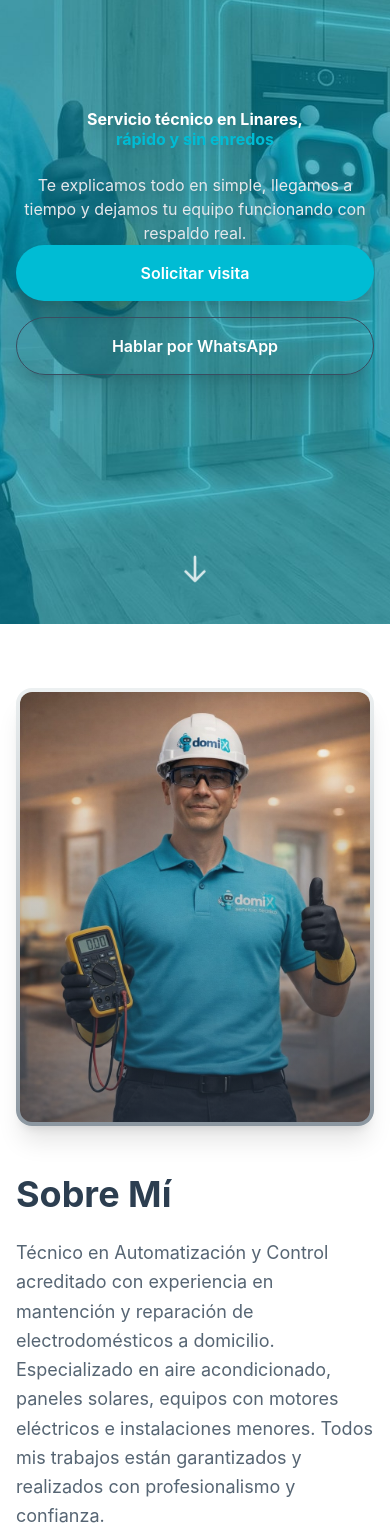
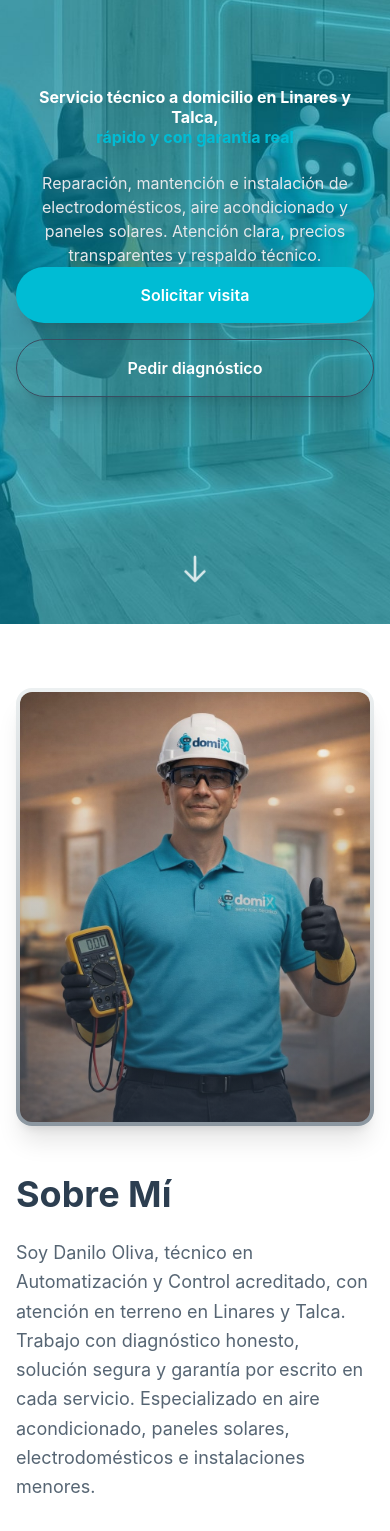
Before and after one commit to jorgeolivaortega-source/comics-domix, a React (Vite) app: page / in a window 390 px wide. Shown: the part 220-1751 px from the top of the page. Built offline with nearby package versions, Linux system fonts and the light colour scheme; the HTML template or start-up script is replaced by a standard one; what pocketbase would draw is missing.

Commit message:
Refine Maule-focused copy for preview version

```diff
--- a/src/components/AboutSection.jsx
+++ b/src/components/AboutSection.jsx
@@ -30,7 +30,9 @@ const AboutSection = () => {
               Sobre Mí
             </h2>
             <p className="text-[#2C3E50]/80 text-lg leading-relaxed mb-8">
-              Técnico en Automatización y Control acreditado con experiencia en mantención y reparación de electrodomésticos a domicilio. Especializado en aire acondicionado, paneles solares, equipos con motores eléctricos e instalaciones menores. Todos mis trabajos están garantizados y realizados con profesionalismo y confianza.
+              Soy Danilo Oliva, técnico en Automatización y Control acreditado, con atención en terreno en Linares y Talca.
+              Trabajo con diagnóstico honesto, solución segura y garantía por escrito en cada servicio.
+              Especializado en aire acondicionado, paneles solares, electrodomésticos e instalaciones menores.
             </p>
 
             {/* Badges */}
--- a/src/components/Footer.jsx
+++ b/src/components/Footer.jsx
@@ -28,8 +28,8 @@ const Footer = () => {
               <div className="flex items-start space-x-3">
                 <MapPin className="w-5 h-5 text-[#00BCD4] mt-1 flex-shrink-0" />
                 <div>
-                  <p className="text-gray-300">Linares, Región del Maule</p>
-                  <p className="text-gray-400 text-sm">Zona de servicio: Linares y alrededores</p>
+                  <p className="text-gray-300">Linares y Talca, Región del Maule</p>
+                  <p className="text-gray-400 text-sm">Zona de servicio: Linares, Talca y alrededores</p>
                 </div>
               </div>
               <div className="flex items-center space-x-3">
--- a/src/components/ServicesSection.jsx
+++ b/src/components/ServicesSection.jsx
@@ -7,7 +7,7 @@ const ServicesSection = () => {
       icon: Wrench,
       titulo: 'Reparaciones',
       descripcion:
-        'Diagnosticamos y reparamos fallas para que vuelvas a funcionar rápido, con seguridad y garantía.',
+        'Detectamos la falla, explicamos causa y costo antes de intervenir, y reparamos con seguridad y garantía. Sin sorpresas.',
       imagen:
         'https://images.unsplash.com/photo-1581578731548-c64695cc6952?auto=format&fit=crop&w=1200&q=80',
       ejemplos: ['Refrigeradores', 'Lavadoras y secadoras', 'Aire acondicionado'],
@@ -18,7 +18,7 @@ const ServicesSection = () => {
       icon: Settings,
       titulo: 'Mantención',
       descripcion:
-        'Prevenimos fallas con mantenciones periódicas que alargan la vida útil de tus equipos y evitan gastos mayores.',
+        'Mantenemos tus equipos en buen estado para prevenir fallas, reducir costos futuros y extender su vida útil.',
       imagen:
         'https://images.unsplash.com/photo-1621905252507-b35492cc74b4?auto=format&fit=crop&w=1200&q=80',
       ejemplos: ['Limpieza y ajuste', 'Chequeo eléctrico', 'Revisión preventiva de equipos'],
@@ -29,7 +29,7 @@ const ServicesSection = () => {
       icon: Zap,
       titulo: 'Instalación',
       descripcion:
-        'Instalamos y dejamos todo operativo, probado y explicado en simple para que uses tu equipo con confianza.',
+        'Instalamos, probamos y dejamos todo operativo, con explicación clara de uso y recomendaciones de cuidado.',
       imagen:
         'https://images.unsplash.com/photo-1558002038-1055907df827?auto=format&fit=crop&w=1200&q=80',
       ejemplos: ['Aire acondicionado', 'Paneles solares', 'Instalaciones eléctricas menores'],
@@ -44,8 +44,8 @@ const ServicesSection = () => {
         <div className="text-center mb-16">
           <h2 className="text-4xl md:text-5xl font-bold text-white mb-4">Servicios</h2>
           <p className="text-gray-300 text-lg max-w-3xl mx-auto">
-            Soluciones claras en Linares para hogares y negocios: eliges el servicio, te explicamos en simple y
-            resolvemos con respaldo.
+            Soluciones claras en Linares y Talca para hogares y negocios: eliges el servicio, te explicamos en simple y
+            resolvemos con respaldo técnico.
           </p>
         </div>
 
--- a/src/pages/HomePage.jsx
+++ b/src/pages/HomePage.jsx
@@ -10,8 +10,8 @@ import heroBg from '@/assets/hero-bg-domix.jpg';
 const HomePage = () => {
   return <>
       <Helmet>
-        <title>DOMI X | Danilo Oliva - Servicios de Mantención y Reparación</title>
-        <meta name="description" content="Técnico en Automatización y Control acreditado. Servicios profesionales de mantención y reparación de electrodomésticos, aire acondicionado, paneles solares e instalaciones menores en Linares, Región del Maule." />
+        <title>Servicio técnico en Linares y Talca | DOMI X Danilo Oliva</title>
+        <meta name="description" content="Servicio técnico a domicilio en Linares y Talca: reparación, mantención e instalación de electrodomésticos, aire acondicionado y paneles solares. Atención rápida, precios claros y garantía real." />
       </Helmet>
 
       {/* Hero Section */}
@@ -31,19 +31,19 @@ const HomePage = () => {
         {/* Content */}
         <div className="container mx-auto px-4 relative z-10 text-center pt-20">
           <h1 className="text-3xl sm:text-4xl md:text-6xl lg:text-7xl font-bold text-white mb-6 leading-tight drop-shadow-lg">
-            Servicio técnico en Linares,<br />
-            <span className="text-[#00BCD4]">rápido y sin enredos</span>
+            Servicio técnico a domicilio en Linares y Talca,<br />
+            <span className="text-[#00BCD4]">rápido y con garantía real</span>
           </h1>
           <p className="text-base sm:text-lg md:text-2xl text-gray-200 mb-10 md:mb-12 max-w-4xl mx-auto drop-shadow-md px-2">
-            Te explicamos todo en simple, llegamos a tiempo y dejamos tu equipo
-            funcionando con respaldo real.
+            Reparación, mantención e instalación de electrodomésticos, aire acondicionado y paneles solares.
+            Atención clara, precios transparentes y respaldo técnico.
           </p>
           <div className="flex flex-col sm:flex-row items-center justify-center gap-4">
             <a href="https://wa.me/56974962358?text=Hola%2C%20quiero%20solicitar%20una%20visita%20t%C3%A9cnica" target="_blank" rel="noopener noreferrer" className="w-full sm:w-auto text-center bg-[#00BCD4] hover:bg-[#0097A7] text-white px-8 sm:px-12 py-4 text-base sm:text-lg font-semibold rounded-full shadow-xl transform hover:scale-105 transition-all duration-300">
               Solicitar visita
             </a>
-            <a href="https://wa.me/56974962358?text=Hola%2C%20quiero%20hablar%20por%20WhatsApp" target="_blank" rel="noopener noreferrer" className="w-full sm:w-auto text-center bg-white/10 hover:bg-white/20 border border-white text-white px-8 sm:px-12 py-4 text-base sm:text-lg font-semibold rounded-full shadow-xl transform hover:scale-105 transition-all duration-300">
-              Hablar por WhatsApp
+            <a href="https://wa.me/56974962358?text=Hola%2C%20quiero%20pedir%20un%20diagn%C3%B3stico%20t%C3%A9cnico" target="_blank" rel="noopener noreferrer" className="w-full sm:w-auto text-center bg-white/10 hover:bg-white/20 border border-white text-white px-8 sm:px-12 py-4 text-base sm:text-lg font-semibold rounded-full shadow-xl transform hover:scale-105 transition-all duration-300">
+              Pedir diagnóstico
             </a>
           </div>
         </div>
```
